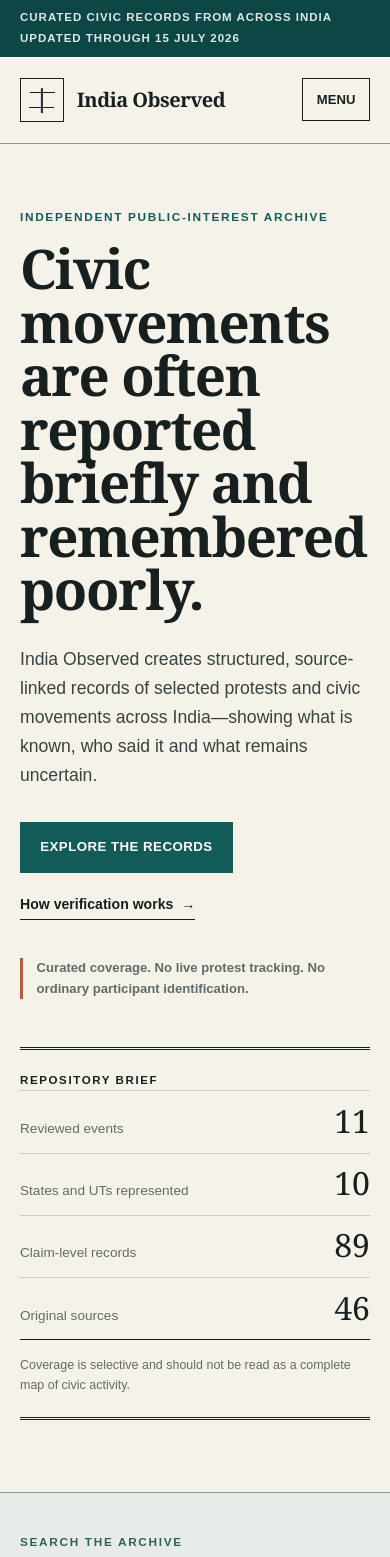
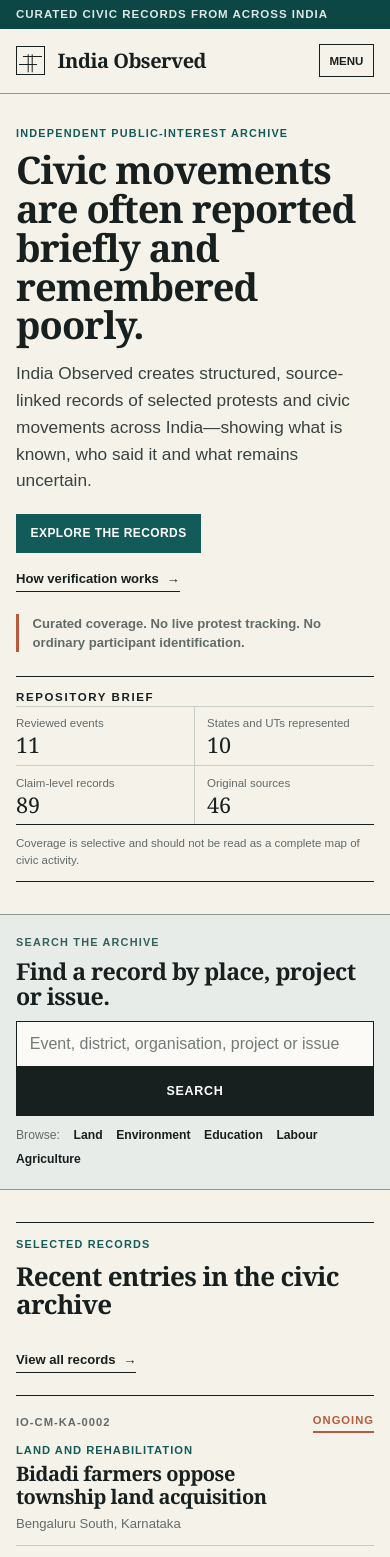
Before and after one commit to naveena04-rao/india-observed, a Next.js app: page / in a window 390 px wide. Shown: the top 1557 px of the page. Built offline with nearby package versions, Linux system fonts and the light colour scheme.

Commit message:
Tighten Civic Ledger editorial density

```diff
--- a/src/app/globals.css
+++ b/src/app/globals.css
@@ -977,3 +977,460 @@
     scroll-behavior: auto;
   }
 }
+
+/* Compact editorial density revision */
+:root {
+  --page-width: 1200px;
+}
+
+body {
+  font-size: 16px;
+  line-height: 1.45;
+}
+
+h1 {
+  font-size: clamp(2.75rem, 4.4vw, 3.25rem);
+  line-height: 1.02;
+  margin-bottom: 1rem;
+  max-width: 17ch;
+}
+
+h2 {
+  font-size: clamp(1.5rem, 2.4vw, 1.875rem);
+  line-height: 1.08;
+  margin-bottom: 0.65rem;
+}
+
+h3 {
+  font-size: clamp(1.2rem, 1.8vw, 1.5rem);
+}
+
+.page-shell {
+  padding-inline: clamp(1rem, 3vw, 2rem);
+}
+
+.utility-bar-inner {
+  padding-block: 0.38rem;
+}
+
+.header-inner {
+  min-height: 4.25rem;
+}
+
+.brand-mark {
+  height: 2rem;
+  width: 2rem;
+}
+
+.brand-mark::before,
+.brand-mark i:first-child {
+  left: 0.4rem;
+}
+
+.brand-mark::after,
+.brand-mark i:last-child {
+  right: 0.4rem;
+}
+
+.brand-mark::before {
+  top: 0.55rem;
+}
+.brand-mark::after {
+  bottom: 0.55rem;
+}
+.brand-mark i:first-child,
+.brand-mark i:last-child {
+  top: 0.95rem;
+}
+
+.brand-mark::after,
+.brand-mark::before,
+.brand-mark i {
+  width: 1.15rem;
+}
+
+.brand-copy strong,
+.footer-brand {
+  font-size: 1.25rem;
+}
+
+.brand-copy small {
+  font-size: 0.62rem;
+}
+.desktop-nav {
+  font-size: 0.82rem;
+  gap: 1.4rem;
+}
+.nav-action {
+  padding: 0.45rem 0.7rem;
+}
+
+.hero-grid {
+  align-items: start;
+  gap: 3rem;
+  grid-template-columns: minmax(0, 760px) minmax(280px, 340px);
+  justify-content: space-between;
+  padding-block: 3rem 2.5rem;
+}
+
+.section-kicker {
+  font-size: 0.68rem;
+  letter-spacing: 0.11em;
+  margin-bottom: 0.55rem;
+}
+
+.hero-lede {
+  font-size: 1.08rem;
+  line-height: 1.55;
+  max-width: 42rem;
+}
+
+.hero-actions {
+  gap: 1rem;
+  margin-top: 1.25rem;
+}
+.button {
+  font-size: 0.75rem;
+  padding: 0.62rem 0.85rem;
+}
+.text-link {
+  font-size: 0.82rem;
+}
+.hero-disclaimer {
+  margin: 1.35rem 0 0;
+}
+
+.repository-brief {
+  align-self: start;
+  border-width: 1px 0;
+  padding-block: 0.75rem;
+}
+
+.repository-brief dl {
+  display: grid;
+  grid-template-columns: 1fr 1fr;
+}
+.repository-brief dl div {
+  display: block;
+  padding-block: 0.55rem;
+}
+.repository-brief dl div:nth-child(odd) {
+  border-right: 1px solid var(--line);
+  padding-right: 0.75rem;
+}
+.repository-brief dl div:nth-child(even) {
+  padding-left: 0.75rem;
+}
+.repository-brief dt {
+  font-size: 0.72rem;
+}
+.repository-brief dd {
+  font-size: 1.35rem;
+  margin-top: 0.15rem;
+}
+.brief-note {
+  font-size: 0.72rem;
+  padding-top: 0.65rem;
+}
+
+.search-layout {
+  align-items: end;
+  gap: 0.7rem 1.75rem;
+  grid-template-columns: minmax(240px, 0.65fr) minmax(360px, 1.35fr);
+  padding-block: 1.5rem;
+}
+.search-layout h2 {
+  font-size: 1.45rem;
+}
+.archive-search input {
+  padding: 0.65rem 0.8rem;
+}
+.archive-search button {
+  padding-inline: 0.9rem;
+}
+.topic-links {
+  font-size: 0.76rem;
+  gap: 0.4rem 0.85rem;
+}
+
+.records-section,
+.verification-section,
+.coverage-section,
+.participation-section {
+  padding-block: 3rem;
+}
+
+.section-intro {
+  margin-bottom: 1.35rem;
+}
+.ruled-heading {
+  border-top: 1px solid var(--ink);
+  padding-top: 0.9rem;
+}
+.section-intro h2 {
+  max-width: none;
+}
+.record-entry {
+  padding-block: 1rem 1.1rem;
+}
+.record-topline {
+  margin-bottom: 0.6rem;
+}
+.record-main {
+  gap: 1.25rem;
+  grid-template-columns: minmax(0, 1.7fr) minmax(180px, 0.65fr) minmax(140px, 0.45fr);
+}
+.record-title-block h3 {
+  font-size: clamp(1.25rem, 2vw, 1.55rem);
+  margin-bottom: 0.3rem;
+  max-width: 28ch;
+}
+.record-topic {
+  margin-bottom: 0.3rem;
+}
+.record-place,
+.record-verification p,
+.record-review time {
+  font-size: 0.82rem;
+}
+.record-verification {
+  padding-left: 1rem;
+}
+.record-review a {
+  margin-top: 0.55rem;
+}
+
+.compact-intro > p {
+  font-size: 0.9rem;
+}
+.verification-grid {
+  grid-template-columns: repeat(5, minmax(0, 1fr));
+}
+.verification-item {
+  min-height: 0;
+  padding: 0.9rem;
+}
+.verification-item span {
+  margin-bottom: 0.45rem;
+}
+.verification-item p {
+  font-size: 0.78rem;
+  line-height: 1.45;
+}
+
+.methodology-section {
+  background: var(--surface);
+  border-bottom: 1px solid var(--line-dark);
+  color: var(--ink);
+  padding-block: 3rem;
+}
+.methodology-layout {
+  display: block;
+}
+.methodology-heading {
+  align-items: end;
+  display: grid;
+  gap: 1rem 2rem;
+  grid-template-columns: 1fr 1fr auto;
+  margin-bottom: 1.5rem;
+}
+.methodology-heading h2 {
+  margin-bottom: 0;
+}
+.methodology-heading p:not(.section-kicker) {
+  color: var(--muted);
+  font-size: 0.88rem;
+  line-height: 1.5;
+  margin: 0;
+}
+.methodology-heading .button {
+  color: var(--teal);
+}
+.light-kicker {
+  color: var(--teal);
+}
+.process-list {
+  display: grid;
+  grid-template-columns: repeat(4, 1fr);
+}
+.process-list li {
+  border-bottom: 1px solid var(--line-dark);
+  border-color: var(--line-dark);
+  display: block;
+  padding: 0.9rem;
+}
+.process-list li:not(:last-child) {
+  border-right: 1px solid var(--line);
+}
+.process-list > li > span {
+  color: var(--terracotta);
+  font-size: 1rem;
+}
+.process-list h3 {
+  font-size: 1.15rem;
+  margin: 0.45rem 0 0.3rem;
+}
+.process-list p {
+  color: var(--muted);
+  font-size: 0.8rem;
+  line-height: 1.45;
+}
+
+.coverage-grid {
+  gap: 3rem;
+  grid-template-columns: minmax(0, 1fr) minmax(420px, 1.1fr);
+}
+.coverage-grid > div:first-child p:not(.section-kicker) {
+  font-size: 0.95rem;
+  line-height: 1.55;
+}
+.coverage-ledger {
+  border-top: 1px solid var(--ink);
+}
+.coverage-ledger div {
+  gap: 1rem;
+  grid-template-columns: 3.5rem 1fr;
+  padding-block: 0.65rem;
+}
+.coverage-ledger strong {
+  font-size: 1.65rem;
+}
+.coverage-ledger span {
+  font-size: 0.82rem;
+}
+
+.participation-section {
+  background: var(--paper-deep);
+}
+.participation-grid {
+  gap: 2rem;
+}
+.lead-panel,
+.corrections-panel {
+  background: transparent;
+  border: 0;
+  border-top: 3px solid var(--terracotta);
+  color: var(--ink);
+  min-height: 0;
+  padding: 1.25rem 0 0;
+}
+.corrections-panel {
+  border-top-color: var(--teal);
+}
+.lead-panel p:not(.section-kicker),
+.corrections-panel p:not(.section-kicker) {
+  color: var(--muted);
+  font-size: 0.9rem;
+  line-height: 1.55;
+}
+.lead-panel .button {
+  background: var(--terracotta);
+  border-color: var(--terracotta);
+  color: var(--white);
+}
+
+.site-footer {
+  padding-block: 2rem;
+}
+.footer-grid {
+  gap: 2rem;
+  grid-template-columns: 1.2fr 0.8fr 0.8fr;
+}
+.footer-grid p,
+.site-footer nav,
+.footer-meta {
+  font-size: 0.76rem;
+}
+
+@media (max-width: 960px) {
+  .hero-grid {
+    grid-template-columns: minmax(0, 1fr) minmax(240px, 300px);
+  }
+  .methodology-heading {
+    grid-template-columns: 1fr 1fr;
+  }
+  .methodology-heading .button {
+    grid-column: 1 / -1;
+    width: fit-content;
+  }
+}
+
+@media (max-width: 700px) {
+  .utility-bar-inner {
+    flex-direction: row;
+  }
+  .utility-bar-inner span:last-child {
+    display: none;
+  }
+  .header-inner {
+    min-height: 4rem;
+  }
+  .brand-mark {
+    height: 1.8rem;
+    width: 1.8rem;
+  }
+  .mobile-menu summary {
+    font-size: 0.72rem;
+    padding: 0.45rem 0.6rem;
+  }
+  .hero-grid {
+    gap: 1.5rem;
+    grid-template-columns: 1fr;
+    padding-block: 2rem;
+  }
+  h1 {
+    font-size: clamp(2.125rem, 10vw, 2.375rem);
+  }
+  h2 {
+    font-size: clamp(1.375rem, 7vw, 1.625rem);
+  }
+  .repository-brief {
+    max-width: none;
+  }
+  .search-layout {
+    grid-template-columns: 1fr;
+    padding-block: 1.25rem;
+  }
+  .records-section,
+  .verification-section,
+  .coverage-section,
+  .participation-section,
+  .methodology-section {
+    padding-block: 2rem;
+  }
+  .record-main {
+    display: block;
+  }
+  .record-verification {
+    border-left: 0;
+    border-top: 1px solid var(--line);
+    margin-top: 0.75rem;
+    padding: 0.65rem 0 0;
+  }
+  .record-review {
+    border-top: 1px solid var(--line);
+    margin-top: 0.65rem;
+    padding-top: 0.65rem;
+  }
+  .verification-grid {
+    grid-template-columns: 1fr;
+  }
+  .verification-item {
+    border-right: 0;
+  }
+  .methodology-heading,
+  .process-list,
+  .coverage-grid {
+    display: grid;
+    grid-template-columns: 1fr;
+  }
+  .process-list li:not(:last-child) {
+    border-right: 0;
+  }
+  .participation-grid {
+    gap: 2.5rem;
+  }
+  .footer-grid {
+    gap: 1.5rem;
+  }
+}
```
